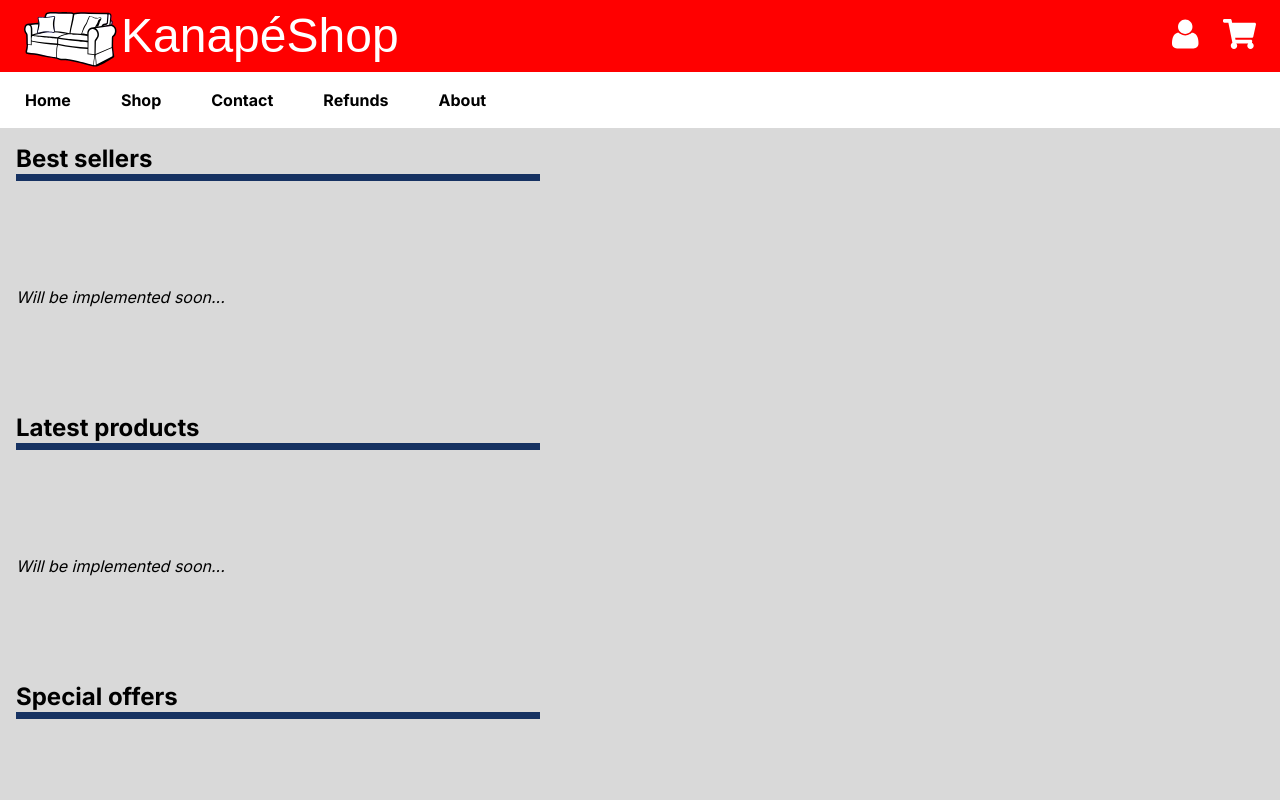
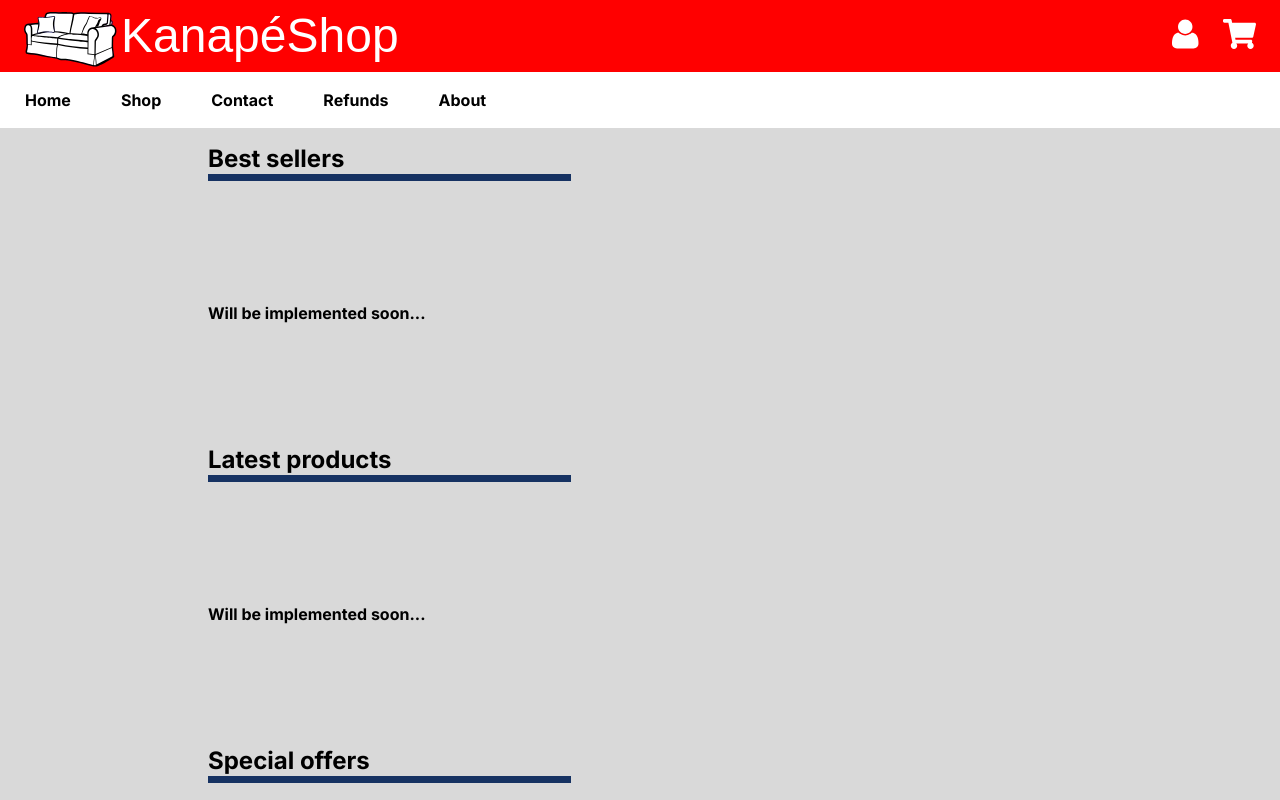
Before and after one commit to KnpLabs/next-training, a Next.js app: page / in a window 1280 px wide. Shown: the top 800 px of the page. Built offline with nearby package versions, Linux system fonts and the light colour scheme; a web font is replaced by a local one.

Commit message:
add home products style

```diff
--- a/app/globals.css
+++ b/app/globals.css
@@ -81,16 +81,38 @@ footer {
   min-height: 25vh;
   display: flex;
   align-items: center;
+  margin-bottom: 2rem;
 }
 
 .home-products p {
-  font-style: italic;
+  font-weight: bold;
+  margin-bottom: 0;
+}
+
+.home-products ul {
+  list-style: none;
+  display: flex;
+  gap: 1rem;
+  justify-content: space-between;
+  width: 100%;
+}
+
+.home-products article {
+  padding: 1rem;
+  background-color: var(--white);
+  display: flex;
+  flex-direction: column;
+  align-items: center;
+}
+
+.home-products h3 {
+  font-weight: normal;
 }
 
 main {
   padding: 1rem;
   width: -webkit-fill-available;
-  max-width: 80rem;
+  max-width: 56rem;
   margin: 0 auto;
 }
 
```
